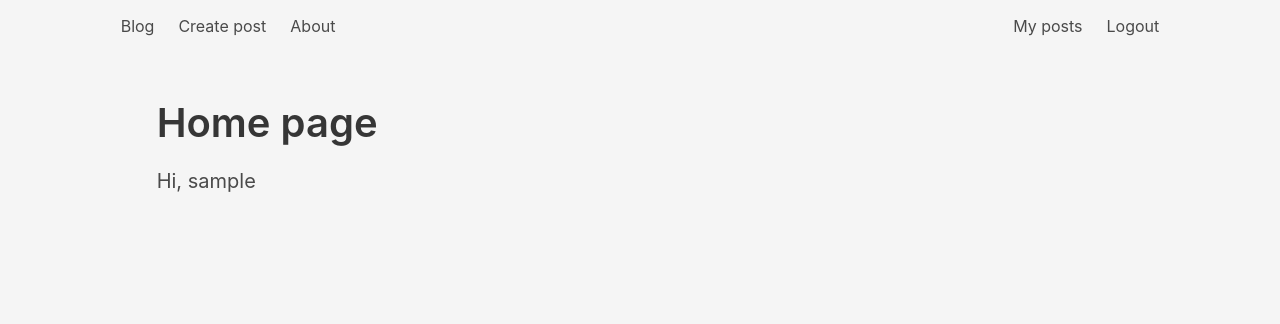
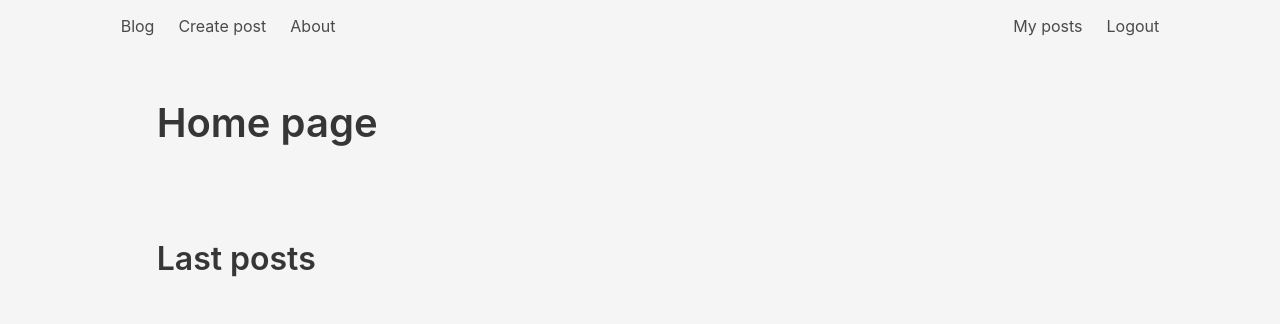
Before and after one commit to hordiienko-v/flask-blog, a Flask app: page / in a window 1280 px wide. Shown: the top 324 px of the page. Run offline with Flask 2, Linux system fonts and the light colour scheme; the visitor is signed in with stand-in values (Sample User, id 1); data comes from the database, SQL or seed files in the repository; data that the repository does not hold is empty.

Commit message:
Added last 20 posts on '/home' page

```diff
--- a/app/models/post.py
+++ b/app/models/post.py
@@ -1,4 +1,5 @@
 from app.db import db
+from sqlalchemy import desc
 
 class Post(db.Model):
     __tablename__ = "posts"
@@ -18,6 +19,10 @@ class Post(db.Model):
         self.author_id = author_id
 
     @classmethod
+    def get_last_twenty(cls):
+        return list(cls.query.order_by(desc(Post.timestamp)).limit(20).all())
+
+    @classmethod
     def find_by_id(cls, _id):
         return cls.query.filter_by(id=_id).first()
 
--- a/app/routes/public_routes.py
+++ b/app/routes/public_routes.py
@@ -12,7 +12,8 @@ def page_not_found(e):
 
 @app.route("/")
 def home():
-    return render_template("home.html")
+    posts = Post.get_last_twenty()
+    return render_template("home.html", posts=posts)
 
 @app.route("/sign-up", methods=["GET", "POST"])
 def sign_up():
--- a/app/templates/home.html
+++ b/app/templates/home.html
@@ -1,12 +1,17 @@
 {% extends "basic_templates/index.html" %}
+{% import "macros/macros.html" as m %}
 
 {% block title %}Home page{% endblock %}
 
 {% block main %}
-<div class="section">
-  <h1 class="title is-2 is-spaced">Home page</h1>
-  {% if current_user.is_authenticated %}
-  <h1 class="subtitle">Hi, {{current_user.username}}</h1>
-</div>
-{% endif %}
+  <div class="section">
+    <h1 class="title is-2 is-spaced">Home page</h1>
+  </div>
+  <div class="section">
+    <h1 class="title is-3">Last posts</h1>
+    {% for post in posts %}
+      {{ m.create_post_preview(title=post.title, username=post.author.username,
+        post_id=post.id, timestamp=post.timestamp)}}
+    {% endfor %}
+  </div>
 {% endblock %}
--- a/app/templates/macros/macros.html
+++ b/app/templates/macros/macros.html
@@ -1,6 +1,7 @@
 {% macro create_post_preview(title="", username="", post_id="", timestamp="") -%}
-  <a class="card block level" style="padding: 30px" href="/post/{{post_id}}"
+  <a class="card hero block" href="/post/{{post_id}}"
     onmouseover="this.style.opacity='0.7';" onmouseout="this.style.opacity='1';">
+    <div class="hero-body level" style="padding: 30px">
       <div class="container">
         <h1 class="title is-3 level-left">{{title}}</h1>
         <h1 class="subtitle level-left">by {{username}}</h1>
@@ -8,5 +9,6 @@
       <div class="container level-right">
         <h1 class="subtitle level-right">{{timestamp | format_date}}</h1>
       </div>
+    </div>
   </a>
 {%- endmacro %}
--- a/app/templates/posts.html
+++ b/app/templates/posts.html
@@ -10,7 +10,8 @@
   {% if posts | length > 0 %}
     <div class="section">
       {% for post in posts %}
-        {{ m.create_post_preview(post.title, username, post.id, post.timestamp )}}
+        {{ m.create_post_preview(title=post.title, username=username,
+          post_id=post.id, timestamp=post.timestamp)}}
       {% endfor %}
     </div>
   {% else %}
```
Lines whose indentation alone changed are shown as unchanged.
